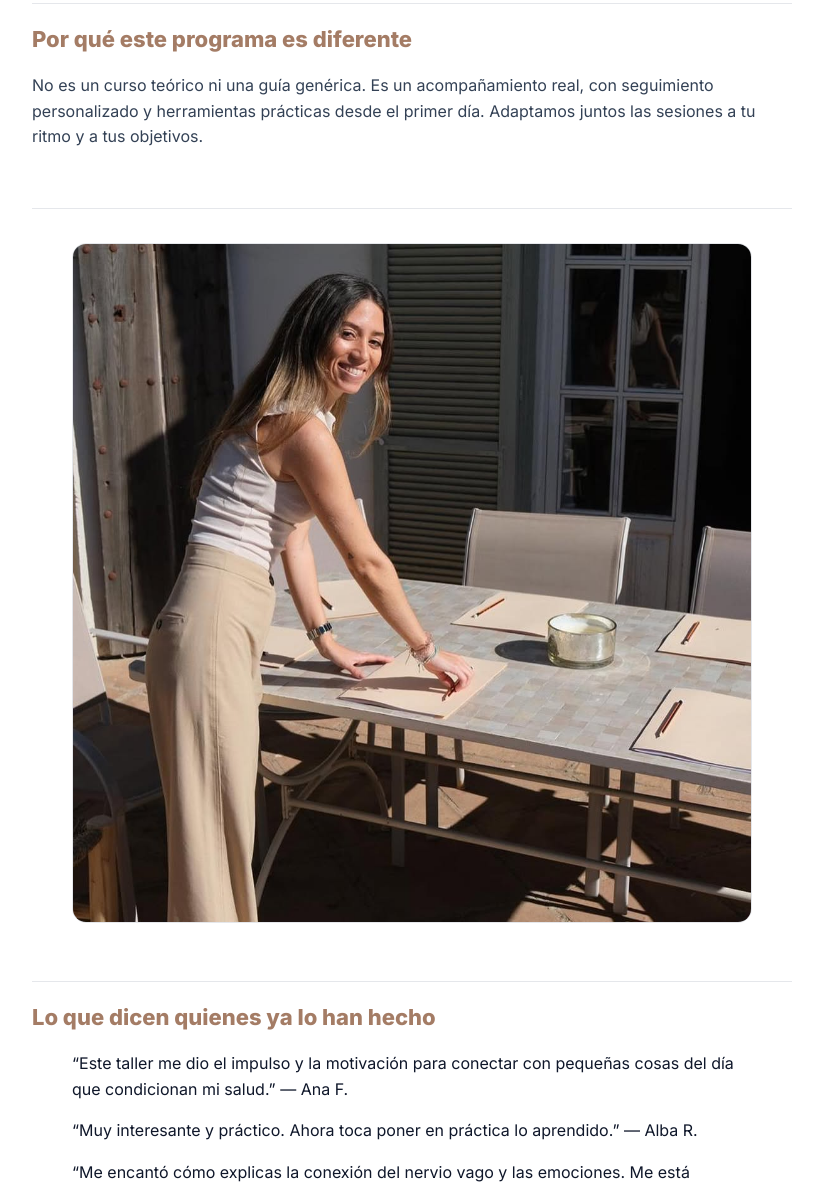
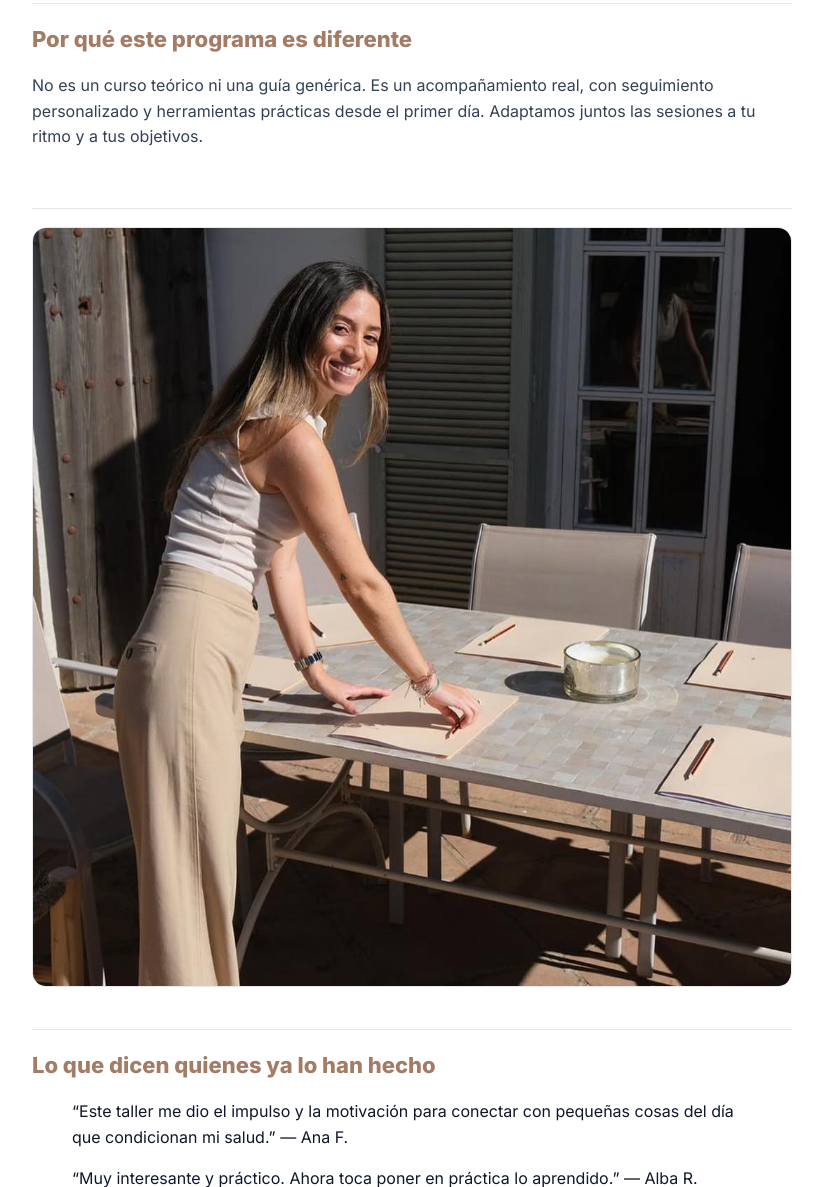
Before and after one commit to IreneAmezcua/programa-personalizado, a plain HTML site: page index.html in a window 1280 px wide. Shown: the part 2956-4143 px from the top of the page, without its empty margins (228-1051 px from the left). Drawn offline with Linux system fonts and the light colour scheme.

Commit message:
Update index.html

```diff
--- a/index.html
+++ b/index.html
@@ -157,6 +157,10 @@
       }
       .frame-16x9 video{object-fit:cover;}
     }
+    .photo-break figure {
+  margin: 0;
+}
+
   </style>
 </head>
 
```
